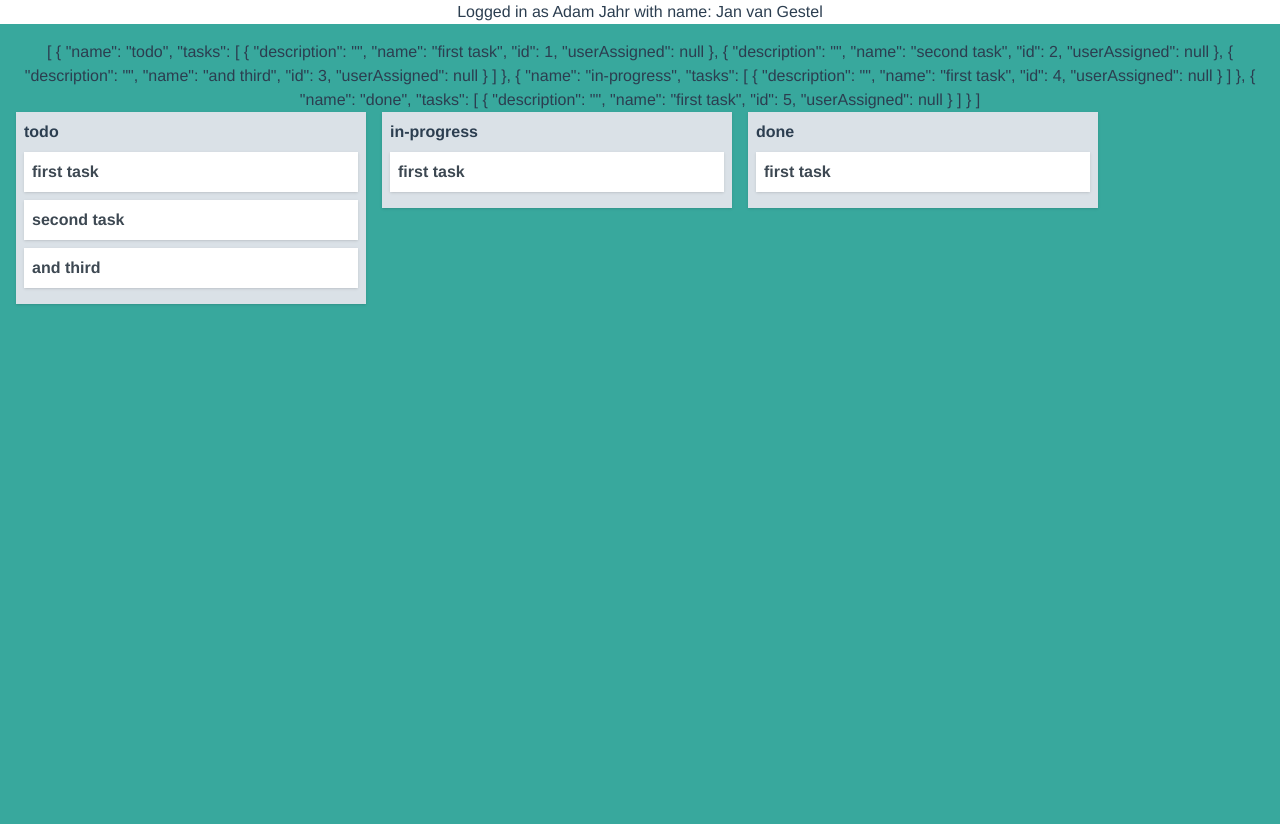
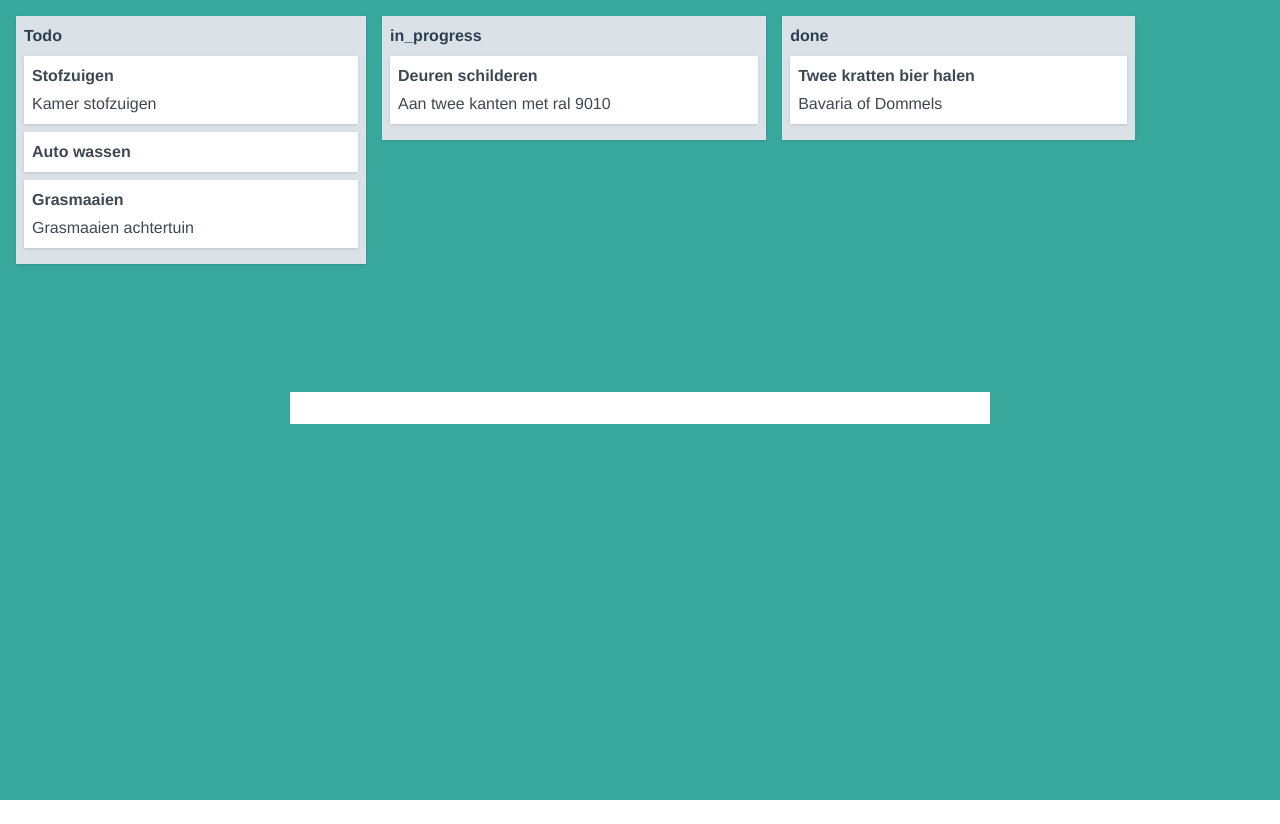
Before and after one commit to jwavangestel/nieuwepoging-main, a Vue app: page /task/1 in a window 1280 px wide. After the commit the page ends 800 px from the top, so only its background shows below. Built offline with nearby package versions, Linux system fonts and the light colour scheme; data requests are answered from the project's data file.

Commit message:
andere db voorbereiding postgress

```diff
--- a/db.json
+++ b/db.json
@@ -1,49 +1,47 @@
 {
-    "columns": [
+  "board": [
     {
-        "name": "todo",
-        "tasks": [
+      "sc_id": 1,
+      "jsonb_agg": [
         {
-            "description": "",
-            "name": "first task",
-            "id": 1,
-            "userAssigned": null
+          "t_id": 1,
+          "t_titel": "Stofzuigen",
+          "omschrijving": "Kamer stofzuigen"
         },
         {
-            "description": "",
-            "name": "second task",
-            "id": 2,
-            "userAssigned": null
+          "t_id": 2,
+          "t_titel": "Auto wassen",
+          "omschrijving": null
         },
         {
-            "description": "",
-            "name": "and third",
-            "id": 3,
-            "userAssigned": null
+          "t_id": 3,
+          "t_titel": "Grasmaaien",
+          "omschrijving": "Grasmaaien achtertuin"
         }
-        ]
+      ],
+      "description": "Todo"
     },
     {
-        "name": "in-progress",
-        "tasks": [
+      "sc_id": 2,
+      "jsonb_agg": [
         {
-            "description": "",
-            "name": "first task",
-            "id": 4,
-            "userAssigned": null
+          "t_id": 4,
+          "t_titel": "Deuren schilderen",
+          "omschrijving": "Aan twee kanten met ral 9010"
         }
-        ]
+      ],
+      "description": "in_progress"
     },
     {
-        "name": "done",
-        "tasks": [
+      "sc_id": 3,
+      "jsonb_agg": [
         {
-            "description": "",
-            "name": "first task",
-            "id": 5,
-            "userAssigned": null
+          "t_id": 5,
+          "t_titel": "Twee kratten bier halen",
+          "omschrijving": "Bavaria of Dommels"
+        }
+      ],
+      "description": "done"
     }
   ]
 }
-    ]
-  }
--- a/src/App.vue
+++ b/src/App.vue
@@ -1,26 +1,12 @@
 <script>
 import { RouterLink, RouterView } from 'vue-router'
-import { useUserStore } from './stores/UserStore'
-import { useBoardStore } from './stores/BoardStore'
 
-export default {
-  setup() {
-    const userStore = useUserStore()
-    const boardStore = useBoardStore()
-
-    return {
-      userStore,
-      boardStore
-    }
-  }
-
-}
 </script>
 
 <template>
 
   <div id="app">
-    <p>Logged in as {{ userStore.user }} with name: {{ boardStore.naam }}</p>
+
     <router-view/>
   </div>
 </template>
--- a/src/router/index.js
+++ b/src/router/index.js
@@ -13,7 +13,8 @@ const router = createRouter({
         {
           path: 'task/:id',
           name: 'task',
-          component: Task
+          component: Task,
+          params: ':id'
         }
       ]
     },
--- a/src/services/EventService.js
+++ b/src/services/EventService.js
@@ -2,7 +2,7 @@ import axios from 'axios'
 
 
 const apiClient = axios.create({
-  baseURL: 'http://localhost:3000',
+  baseURL: 'http://localhost:3000/',
   withCredentials: false,
   headers: {
     Accept: 'application/json',
@@ -12,7 +12,7 @@ const apiClient = axios.create({
 
 export default {
   getColumns() {
-    return apiClient.get('/columns')
+    return apiClient.get('/board')
   },
   getColumn(id) {
     return apiClient.get('/columns/' + id)
--- a/src/stores/BoardStore.js
+++ b/src/stores/BoardStore.js
@@ -6,12 +6,20 @@ export const useBoardStore = defineStore('BoardStore', {
         return {
             columns: [],
             column: {},
-            naam: 'Jan van Gestel'
+
         }
     },
     getters: {
-        firstName() {
-            return this.naam.split(' ')[0]
+        GoToTask (state) {
+            return (id) => {
+                for(const column of state.board.columns) {
+                    for (const task of column.tasks) {
+                        if (task.id === id) {
+                            return task
+                        }
+                    }
+                }
+            }
         }
 
     },
--- a/src/views/Board.vue
+++ b/src/views/Board.vue
@@ -1,22 +1,25 @@
 <template>
     <div class="board">
-        {{ boardStore.columns }}
+
         <div class="flex flex-row items-start">
           <div class="column" v-for="(column, $columnIdex) of boardStore.columns" :key="$columnIdex" >
             <div class="flex items-center mb-2 font-bold">
-              {{ column.name }}
+              {{ column.description }}
             </div>
             <div class="list-reset">
-              <div class="task" v-for="(task, $taskIndex) of column.tasks" :key="$taskIndex">
+              <div class="task" v-for="(task, $taskIndex) of column.jsonb_agg" :key="$taskIndex" @click="GoToTask(task)">
                 <span class="w-full flex-no-shrink font-bold">
-                  {{ task.name }}
+                  {{ task.t_titel }}
                 </span>
-                <p v-if="task.description"  class="w-full flex-no-shrink mt-1 test-sm">
-                  {{ task.description }}
+                <p v-if="task.omschrijving"  class="w-full flex-no-shrink mt-1 test-sm">
+                  {{ task.omschrijving }}
                 </p>
               </div>
             </div>
           </div>
+      </div>
+      <div class="task-bg" v-if="isTaskOpen">
+        <router-view/>
       </div>
     </div>
 </template>
@@ -32,6 +35,11 @@ export default {
       boardStore
     }
   },
+  computed: {
+    isTaskOpen () {
+      return this.$route.name === 'task'
+    }
+  },
   created() {
     this.boardStore.fetchColumns().catch(error=> {
       this.$router.push({
@@ -41,6 +49,11 @@ export default {
 
       )
     })
+  },
+  methods: {
+    GoToTask (task) {
+      this.$router.push({ name: 'task', params: { id: task.id}})
+    }
   }
 
 }
@@ -63,8 +76,6 @@ export default {
 }
 
 .task-bg {
-  @apply absolute;
-  background: rgba(0,0,0,0.5);
+
 }
-
 </style>
--- a/src/views/Task.vue
+++ b/src/views/Task.vue
@@ -1,17 +1,60 @@
 <template>
   <div class="task-view">
+    <div class="flex flex-col flex-grow items-start justify-between px-4">
 
+        <div v-for="(column, $columnIdex) of boardStore.columns" :key="$columnIdex" >
+
+
+
+          <div class="task" v-for="(task, $taskIndex) of column.tasks" :key="$taskIndex" >
+
+
+
+            <p v-if="task.id === 4" >
+              {{ task.name }}
+            </p>
+          </div>
+
+        </div>
+    </div>
   </div>
 </template>
 
 <script>
+import { useBoardStore } from '../stores/BoardStore'
+import { ref } from 'vue'
+
 export default {
+  setup() {
+    const boardStore = useBoardStore()
+    const id = ref(3)
+
+    return{
+      boardStore
+    }
+  },
+  computed: {
+    isTaskOpen () {
+      return this.$route.name === 'task'
+    }
+  },
+  created() {
+    this.boardStore.fetchColumns().catch(error=> {
+      this.$router.push({
+        name: 'ErrorDisplay',
+        params: { error: error}
+      }
+
+      )
+    })
+  }
 }
+
 </script>
 
 <style>
 .task-view {
-  @apply relative flex flex-row bg-white mx-4 m-32 mx-auto py-4 text-left shadow;
+  @apply relative flex flex-row bg-white mx-4 m-32 mx-auto py-4 text-left;
   max-width: 700px;
 }
 </style>
```
Lines whose indentation alone changed are shown as unchanged.
